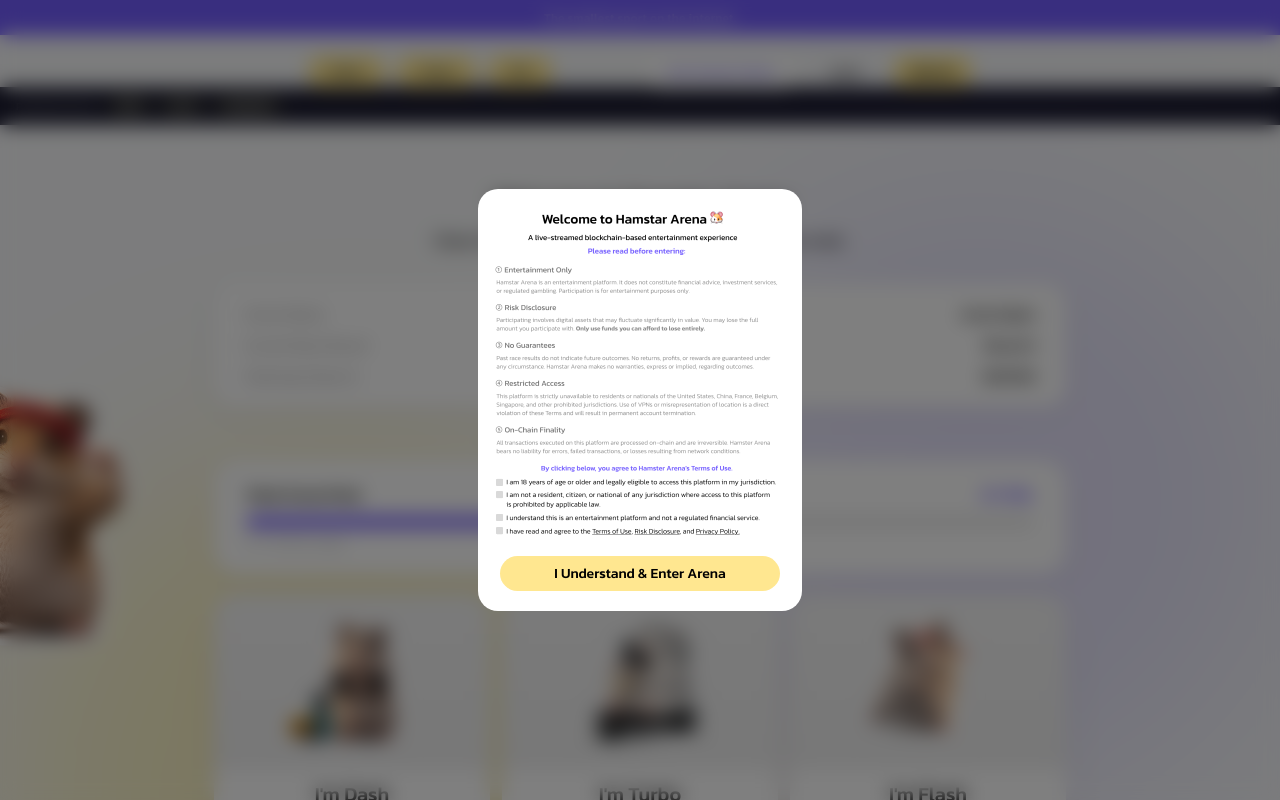
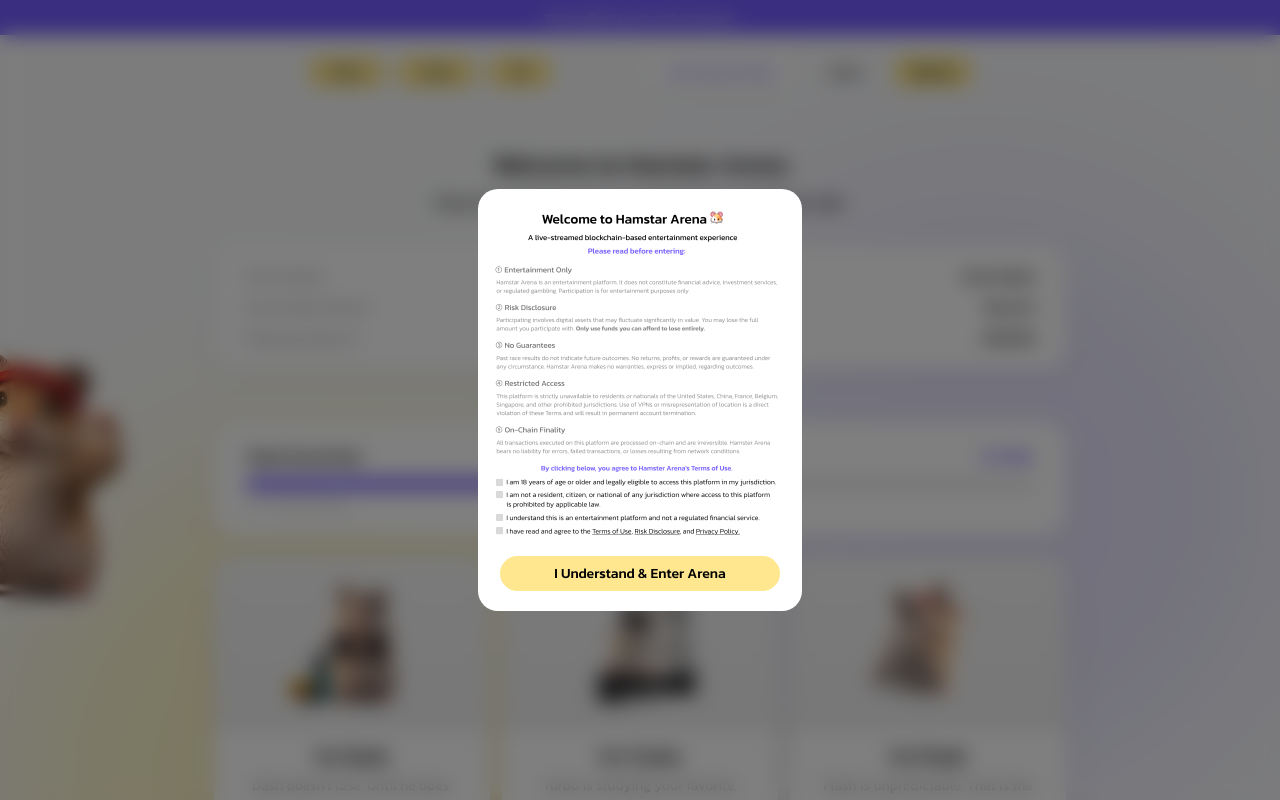
Before and after one commit to teechoi/hamstar, a Next.js app: page /arena in a window 1280 px wide. Shown: the top 800 px of the page. Built offline with nearby package versions, Linux system fonts and the light colour scheme; a web font is replaced by a local one.

Commit message:
Remove dev preview state bar from arena page
Bar was dev-only (PRE/LIVE/FINISHED buttons). Also cleaned up
stateOverride state and mock finished result that only served the preview.

Co-Authored-By: Claude Sonnet 4.6 <noreply@anthropic.com>

```diff
--- a/components/arena/ArenaClient.tsx
+++ b/components/arena/ArenaClient.tsx
@@ -53,7 +53,6 @@ export function ArenaClient({ race, lastResult }: ArenaClientProps) {
   const [authed, setAuthed]       = useState(false)
   const [walletAddress, setWalletAddress] = useState('')
   const [cheeringFor, setCheeringFor]     = useState<string | null>(null)
-  const [stateOverride, setStateOverride] = useState<ArenaState | null>(null)
   const isMobile = useIsMobile()
 
   // Derive arena state:
@@ -67,7 +66,7 @@ export function ArenaClient({ race, lastResult }: ArenaClientProps) {
     : race.status === 'LIVE'
       ? (SITE.stream.isLive ? 'LIVE' : 'OPEN')
       : 'PREPARING'
-  const arenaState: ArenaState = stateOverride ?? derivedArenaState
+  const arenaState: ArenaState = derivedArenaState
 
   // 3 display states: PRE (PREPARING + OPEN), LIVE, FINISHED
   const isPre           = arenaState === 'PREPARING' || arenaState === 'OPEN'
@@ -76,10 +75,7 @@ export function ArenaClient({ race, lastResult }: ArenaClientProps) {
   // HamsterCard receives 'OPEN' for any pre-race state so it shows cheer button + support bar
   const cardState: ArenaState = isPre ? 'OPEN' : arenaState
 
-  // Preview: when FINISHED is forced via stateOverride with no real lastResult,
-  // use a mock result so the winner card, gold glow, and result section all render
-  const MOCK_FINISHED_RESULT: RaceResult = { number: race.raceNumber, date: '', positions: ['dash', 'flash', 'turbo'] }
-  const effectiveResult = isFinishedState ? (lastResult ?? MOCK_FINISHED_RESULT) : lastResult
+  const effectiveResult = isFinishedState ? lastResult : lastResult
 
   const countdownTarget = race.status === 'LIVE' ? race.endsAt.getTime() : race.startsAt.getTime()
   const countdown = useCountdown(countdownTarget)
@@ -132,37 +128,6 @@ export function ArenaClient({ race, lastResult }: ArenaClientProps) {
         {/* Glow blobs — positioned at corners with no negative offsets so they never clip */}
         <div style={{ position: 'absolute', top: '55vh', left: 0, width: 700, height: 700, borderRadius: '50%', background: 'rgba(252,212,0,0.22)', filter: 'blur(100px)', pointerEvents: 'none', zIndex: 0 }} />
         <div style={{ position: 'absolute', top: 200, right: 0, width: 600, height: 600, borderRadius: '50%', background: 'rgba(115,93,255,0.14)', filter: 'blur(100px)', pointerEvents: 'none', zIndex: 0 }} />
-
-        {/* Dev state preview switcher — remove before launch */}
-        <div style={{
-          background: '#1a1a2e', padding: '8px 16px',
-          display: 'flex', alignItems: 'center', gap: 8, flexWrap: 'wrap',
-        }}>
-          <span style={{ fontFamily: KANIT, fontSize: 11, color: '#888', marginRight: 4 }}>PREVIEW STATE:</span>
-          {([['PRE', 'OPEN'], ['LIVE', 'LIVE'], ['FINISHED', 'FINISHED']] as [string, ArenaState][]).map(([label, s]) => (
-            <button
-              key={s}
-              onClick={() => setStateOverride(stateOverride === s ? null : s)}
-              style={{
-                padding: '3px 12px', borderRadius: 20, border: 'none', cursor: 'pointer',
-                fontFamily: KANIT, fontSize: 11, fontWeight: 600,
-                background: stateOverride === s ? YELLOW : '#333',
-                color: stateOverride === s ? '#000' : '#aaa',
-                transition: 'background 0.15s',
-              }}
-            >
-              {label}
-            </button>
-          ))}
-          {stateOverride && (
-            <button
-              onClick={() => setStateOverride(null)}
-              style={{ marginLeft: 4, background: 'none', border: 'none', color: '#666', cursor: 'pointer', fontFamily: KANIT, fontSize: 11 }}
-            >
-              × reset
-            </button>
-          )}
-        </div>
 
         {/* Hero header */}
         <div style={{ textAlign: 'center', padding: isMobile ? '40px 16px 24px' : '60px 24px 32px' }}>
```
